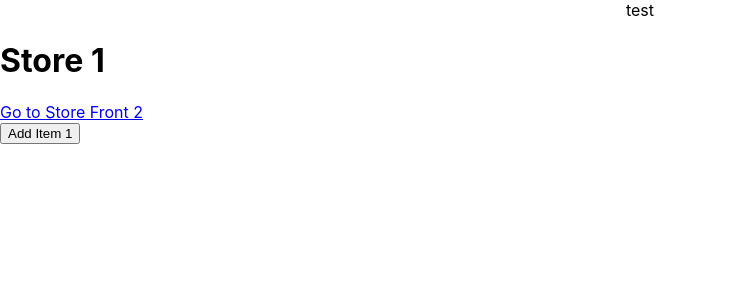
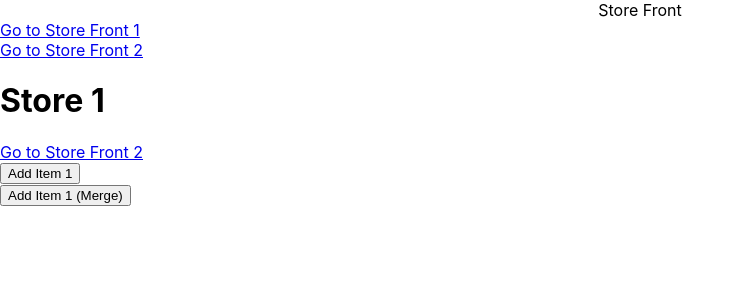
Before and after one commit to GamesOfSummer/redux-101, a React (Create React App) app: page /StoreFront1 in a window 1280 px wide. Shown: the top 300 px of the page, without its empty margins (0-745 px from the left). Built offline with nearby package versions, Linux system fonts and the light colour scheme.

Commit message:
merge action

```diff
--- a/src/App.tsx
+++ b/src/App.tsx
@@ -1,7 +1,6 @@
 import React from "react";
-import logo from "./logo.svg";
 import "./App.css";
-import { Routes, Route, Outlet, Link } from "react-router-dom";
+import { Routes, Route, Link } from "react-router-dom";
 
 import { Provider } from "react-redux";
 
@@ -12,7 +11,10 @@ import StoreFront2 from "./pages/StoreFront2";
 const App: React.FC = () => {
   return (
     <Provider store={store}>
-      <div className="App">test</div>
+      <div className="App">Store Front</div>
+      <Link to="/StoreFront1">Go to Store Front 1</Link>
+      <br />
+      <Link to="/StoreFront2">Go to Store Front 2</Link>
 
       <Routes>
         <Route path="StoreFront1" element={<StoreFront1 />} />
--- a/src/StoreSlice.ts
+++ b/src/StoreSlice.ts
@@ -15,15 +15,23 @@ const initialState: StoreState = {
 };
 
 export const storeSlice = createSlice({
-  name: "counter",
+  name: "store",
   initialState,
   reducers: {
     addToCart: (state, action: PayloadAction<any>) => {
       state.cart.push({ name: "Dummy Item", quantity: 1 });
     },
+
+    addToCartMerge: (state, action: PayloadAction<any>) => {
+      console.log(action);
+      const todo = state.cart.find((todo) => todo.name === action.payload);
+      if (todo) {
+        todo.quantity++;
+      }
+    },
   },
 });
 
-export const { addToCart } = storeSlice.actions;
+export const { addToCart, addToCartMerge } = storeSlice.actions;
 
 export default storeSlice.reducer;
--- a/src/pages/StoreFront1.tsx
+++ b/src/pages/StoreFront1.tsx
@@ -1,7 +1,7 @@
 import React from "react";
-import { addToCart } from "../StoreSlice";
+import { addToCart, addToCartMerge } from "../StoreSlice";
 import { useAppDispatch } from "../hooks";
-import { Routes, Route, Outlet, Link } from "react-router-dom";
+import { Link } from "react-router-dom";
 
 function StoreFront1() {
   const dispatch = useAppDispatch();
@@ -15,12 +15,23 @@ function StoreFront1() {
     );
   }
 
+  function handleClickMerge() {
+    dispatch(
+      addToCartMerge({
+        id: 1,
+        quantity: 1,
+      })
+    );
+  }
+
   return (
     <div>
       <h1>Store 1</h1>
       <Link to="/StoreFront2">Go to Store Front 2</Link>
       <br />
       <button onClick={handleClick}>Add Item 1</button>
+      <br />
+      <button onClick={handleClickMerge}>Add Item 1 (Merge)</button>
     </div>
   );
 }
```
Also changed, not shown: 1 other file (tests, documents, lock files or other folders).
